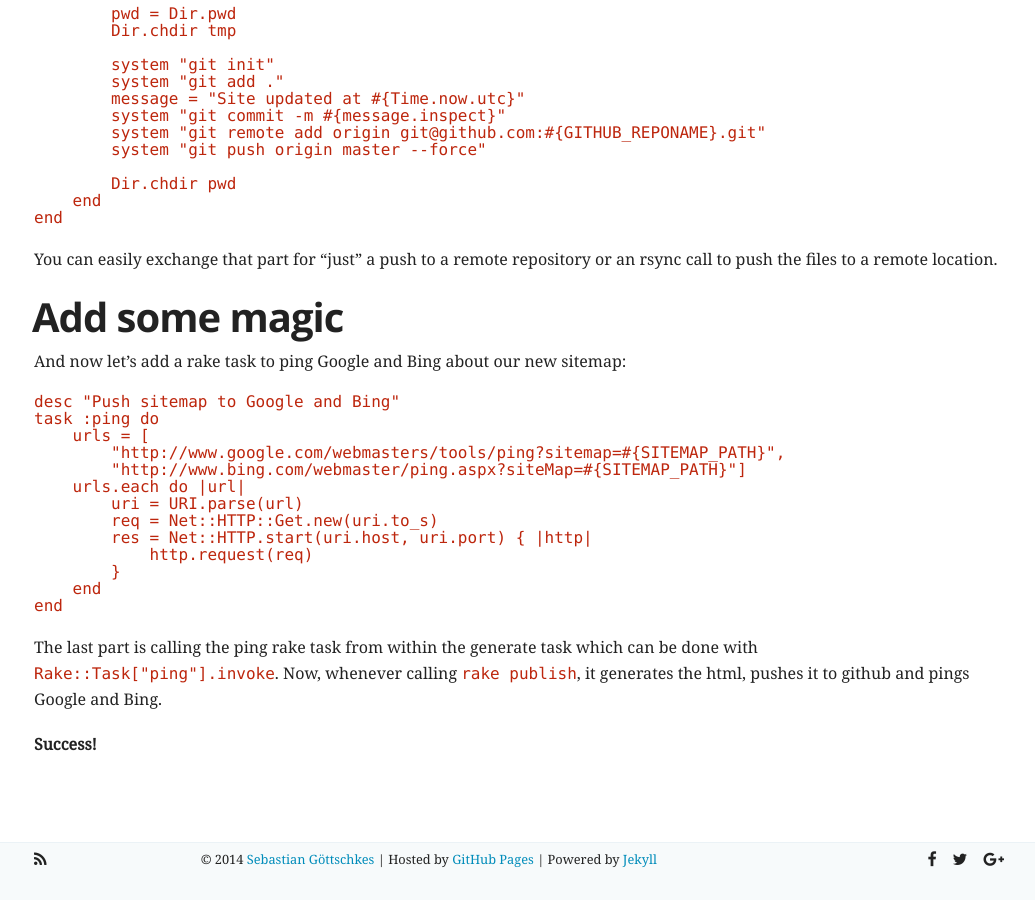
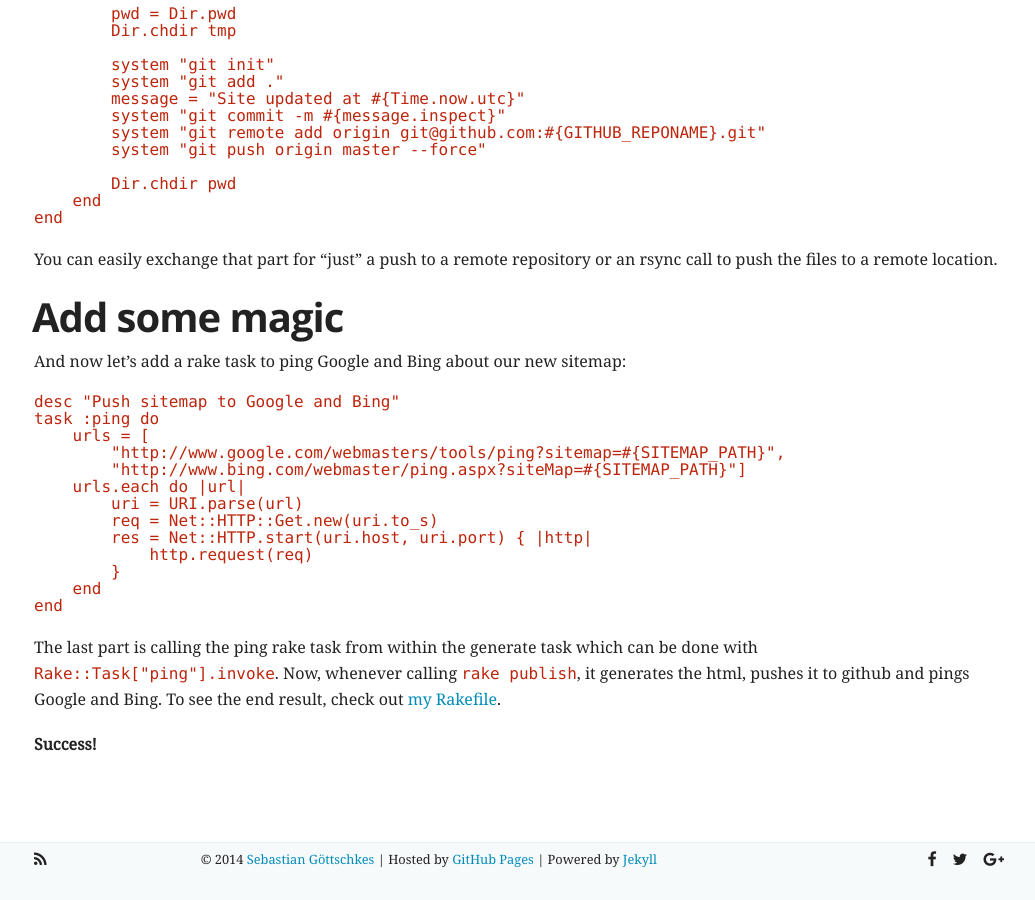
Before and after one commit to Sgoettschkes/sgoettschkes.github.io, a Jekyll site: the page built from _posts/2014-06-28-jekyll-update-your-sitemap-automatically-with-rake.md, in a window 1280 px wide and 900 px high, scrolled down 1468 px. Shown: the whole window, without its empty margins (121-1156 px from the left). Built offline with Jekyll 4.4.1, drawn with Linux system fonts in a browser that asks for light colours; nearby versions of some CDN libraries; some of the changed text lies outside the part shown.

Commit message:
Fixing the last things before publishing new blog post

```diff
--- a/_posts/2014-06-28-jekyll-update-your-sitemap-automatically-with-rake.md
+++ b/_posts/2014-06-28-jekyll-update-your-sitemap-automatically-with-rake.md
@@ -69,6 +69,6 @@ And now let's add a rake task to ping Google and Bing about our new sitemap:
         end
     end
 
-The last part is calling the ping rake task from within the generate task which can be done with `Rake::Task["ping"].invoke`. Now, whenever calling `rake publish`, it generates the html, pushes it to github and pings Google and Bing.
+The last part is calling the ping rake task from within the generate task which can be done with `Rake::Task["ping"].invoke`. Now, whenever calling `rake publish`, it generates the html, pushes it to github and pings Google and Bing. To see the end result, check out [my Rakefile](https://github.com/Sgoettschkes/sgoettschkes.github.io/blob/source/Rakefile).
 
 **Success!**
```
Also changed, not shown: other parts of _posts/2014-06-28-jekyll-update-your-sitemap-automatically-with-rake.md (+1 -1 lines).
